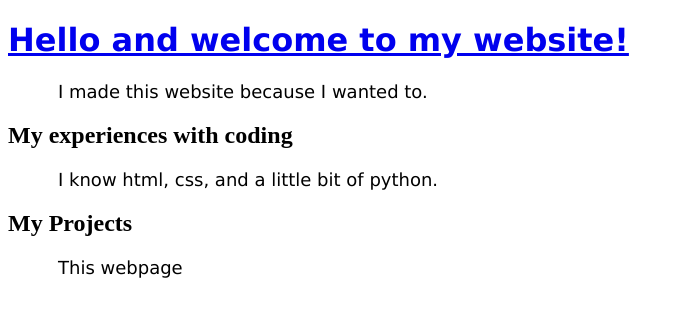
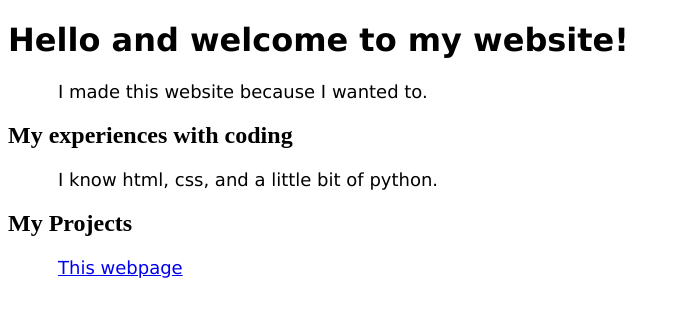
Before and after one commit to GreatPurpleMartin/My-Website, a plain HTML site: page index.html in a window 1280 px wide. Shown: the whole page, without its empty margins (0-684 px from the left). Drawn offline with Linux system fonts and the light colour scheme.

Commit message:
Update index.html

```diff
--- a/index.html
+++ b/index.html
@@ -5,7 +5,7 @@
  </head>
  <body>
    <div class="home">
-    <h1><a href="http://greatpurplemartin.github.io/My-Website/#top">Hello and welcome to my website!</a></h1>
+    <h1><a name="top">Hello and welcome to my website!</a></h1>
     <p>
       I made this website because I wanted to.
     </p>
@@ -19,7 +19,7 @@
    <div class="Projects">
     <h2>My Projects</h2>
     <p>
-      <a name="top">This webpage</a>
+      <a href="http://greatpurplemartin.github.io/My-Website/#top">This webpage</a>
     </p>
    </div>
  </body>
```
